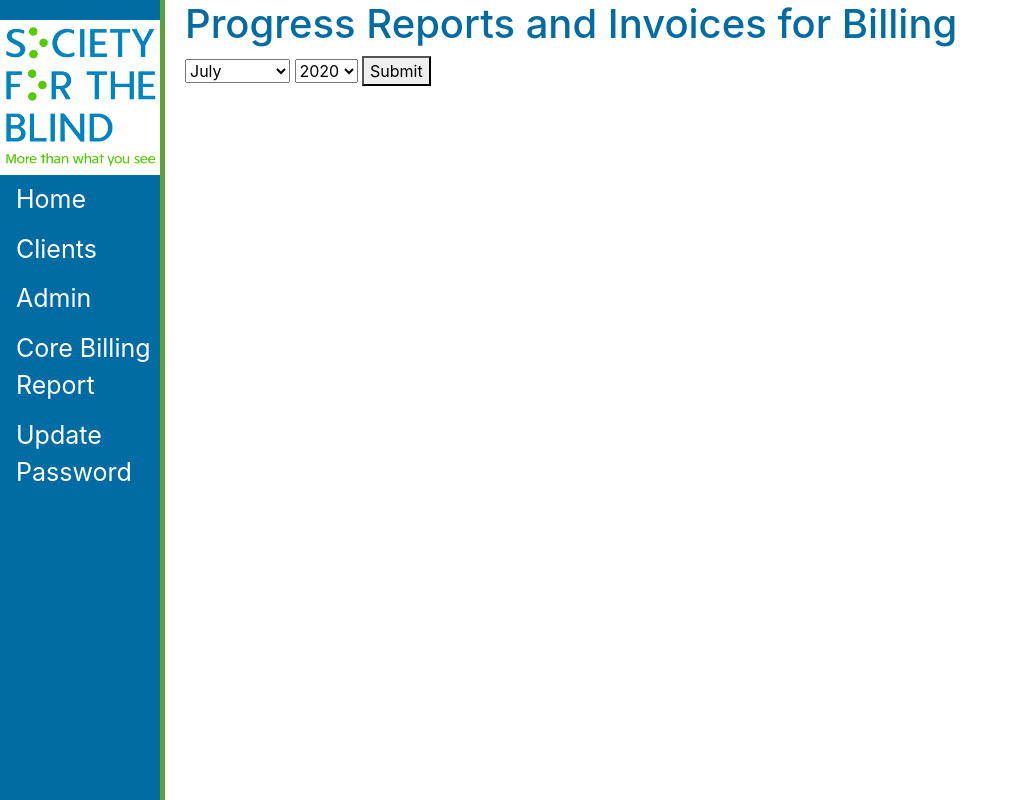
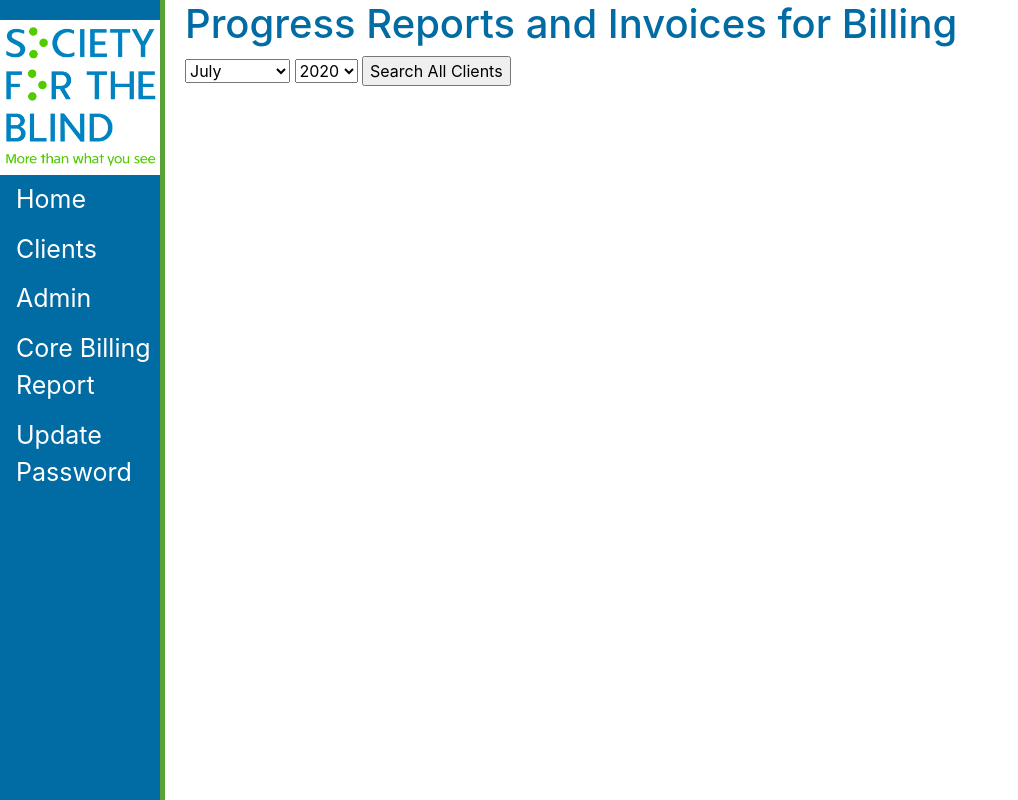
Before and after one commit to society-for-the-blind/lynx, a Django app: page /lynx/report-search in a window 1280 px wide. Shown: the whole page, without its empty margins (0-1018 px from the left). Run offline with Django 3.2, Linux system fonts and the light colour scheme; the visitor is signed in with stand-in values (Sample User, id 1); some libraries are stand-ins or nearby versions.

Commit message:
making changes for minda - group reports for billing

```diff
--- a/lynx/lynx/templates/lynx/monthly_progress_reports.html
+++ b/lynx/lynx/templates/lynx/monthly_progress_reports.html
@@ -41,7 +41,7 @@
         </select>
         <select name="selYear" id="selYear" title="Year">
         </select>
-        <button type="submit" value="Submit">Submit</button>
+        <input type="submit" value="Search All Clients" />
     </form>
     <ul>
         {% for report in object_list %}
```
